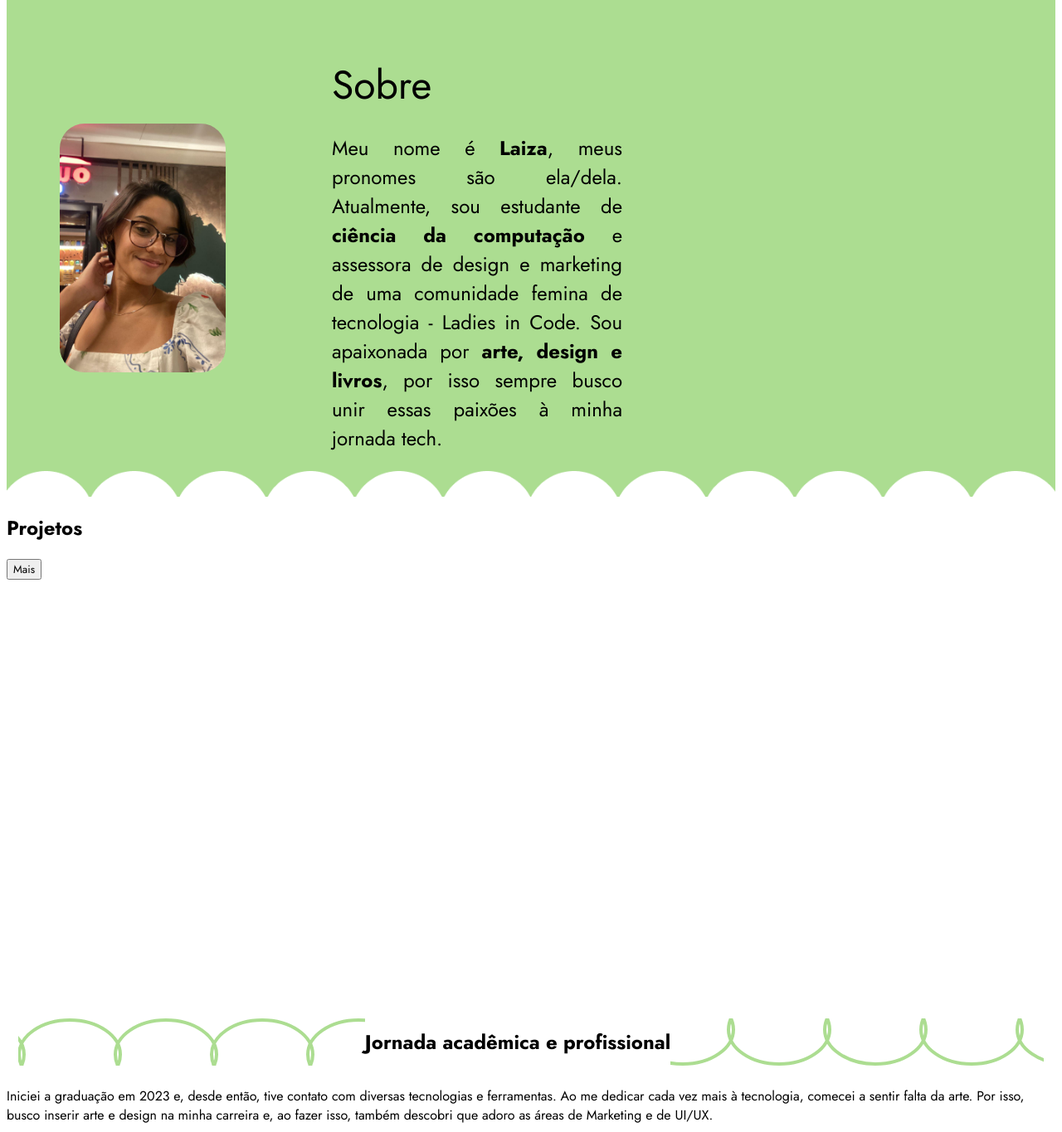
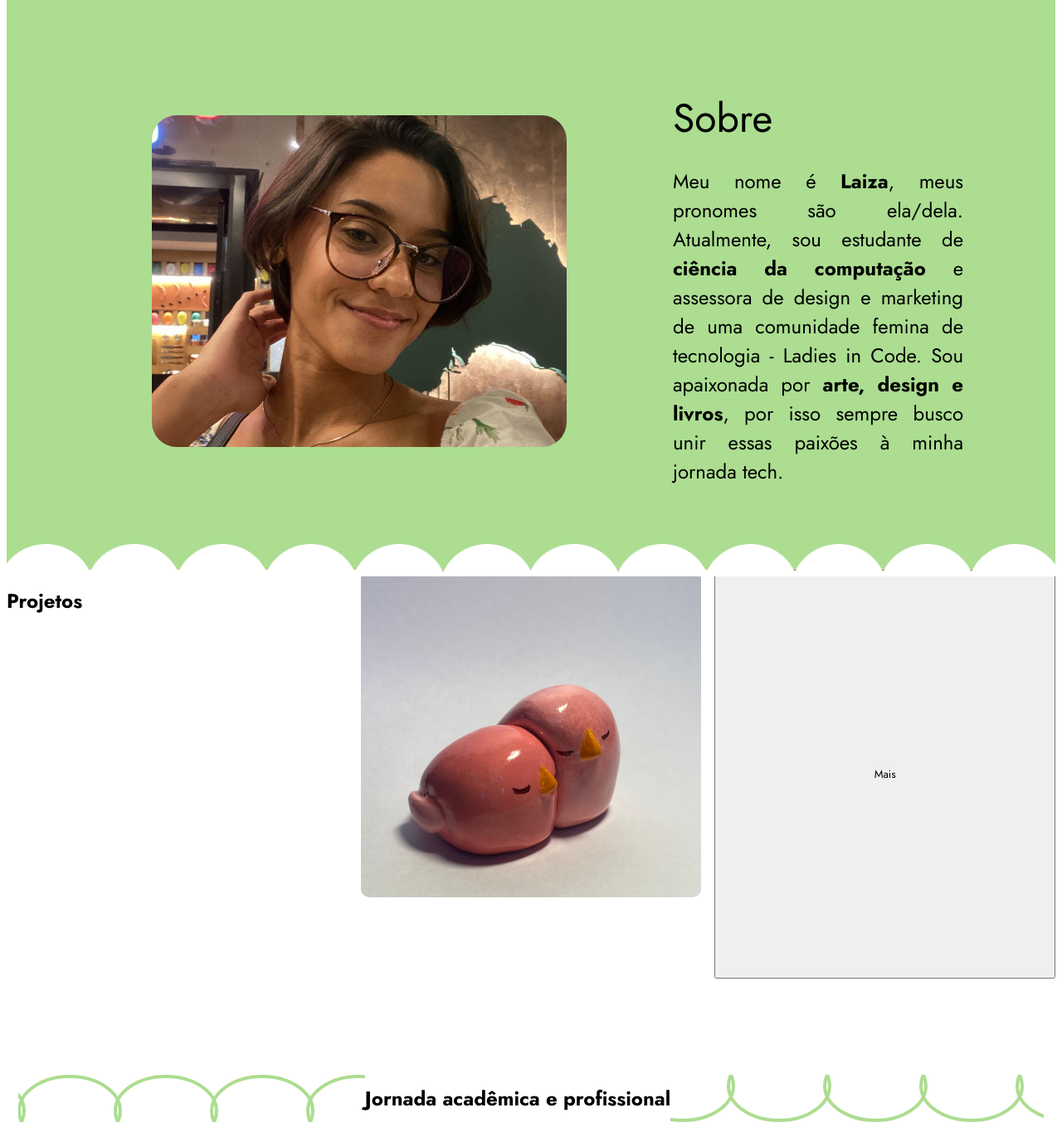
Before and after one commit to laizaleal/Portfolio, a plain HTML site: page index.html in a window 1280 px wide. Shown: the part 1060-2425 px from the top of the page at 83% size. Drawn offline with Linux system fonts and the light colour scheme; a web font is replaced by a local one.

Commit message:
atualizacao

```diff
--- a/css/stylesheet.css
+++ b/css/stylesheet.css
@@ -9,7 +9,7 @@ body{
 header{
     background-color: #E0F9BE;
     width: 100%;
-    height: 7.5rem;
+    height: 7rem;
     flex-shrink: 0;
     padding: 1rem 1rem;
 }
@@ -77,12 +77,13 @@ a:active {
     flex-direction: row;
     gap: 8rem;
     align-items: center;
+    justify-content:center;
     position:relative;
-    margin: 3rem, 6rem, 3rem;
+    padding: 3rem 6rem;
 }
 .sobre-img {
-    max-width: 200px;
-    max-height: 300px;
+    max-width: 500px;
+    max-height: 400px;
     height: auto;
     flex-shrink: 0;
     overflow: hidden;
@@ -137,7 +138,17 @@ a:active {
 }
 /* ------------------ secao projetos ----------------*/
 .projetos{
-     height: 600px;
+    height: 600px;
+    display: grid;
+    grid-template-columns: repeat(3, 1fr); /* 3 colunas iguais */
+    grid-template-rows: repeat(2, auto);   /* 2 linhas automáticas */
+    gap: 1rem;
+}
+.galeria img {
+    width: 100%;
+    height: auto;
+    object-fit: cover;
+    border-radius: 10px; /* opcional para deixar mais bonito */
 }
 /* ------------------ secao jornada ----------------*/
 .jornada{
@@ -171,10 +182,9 @@ footer{
     display: flex;
     height: 600px;
     flex-direction: column;
-    gap: 8rem;
+    gap: 10rem;
     align-items: center;
     position:relative;
-    margin: 3rem, 6rem, 3rem;
 }
 .redes{
     display: inline-block;
--- a/index.html
+++ b/index.html
@@ -9,6 +9,9 @@
     <link rel="preconnect" href="https://fonts.googleapis.com">
 <link rel="preconnect" href="https://fonts.gstatic.com" crossorigin>
 <link href="https://fonts.googleapis.com/css2?family=Jost:ital,wght@0,100..900;1,100..900&display=swap" rel="stylesheet">
+<link rel="preconnect" href="https://fonts.googleapis.com">
+<link rel="preconnect" href="https://fonts.gstatic.com" crossorigin>
+<link href="https://fonts.googleapis.com/css2?family=Meow+Script&display=swap" rel="stylesheet">
 </head>
 <body>
     <header>
@@ -40,6 +43,9 @@
 
         <section class="projetos">
             <h2>Projetos</h2>
+            <div class="galeria">
+                <img src="images/passarinhos.jpg" alt="dois passarinhos cor-de-rosa abraçados">
+            </div>
             <button>Mais</button>
         </section>
         <section class="jornada">
```
Also changed, not shown: images/passarinhos.jpg (added).
